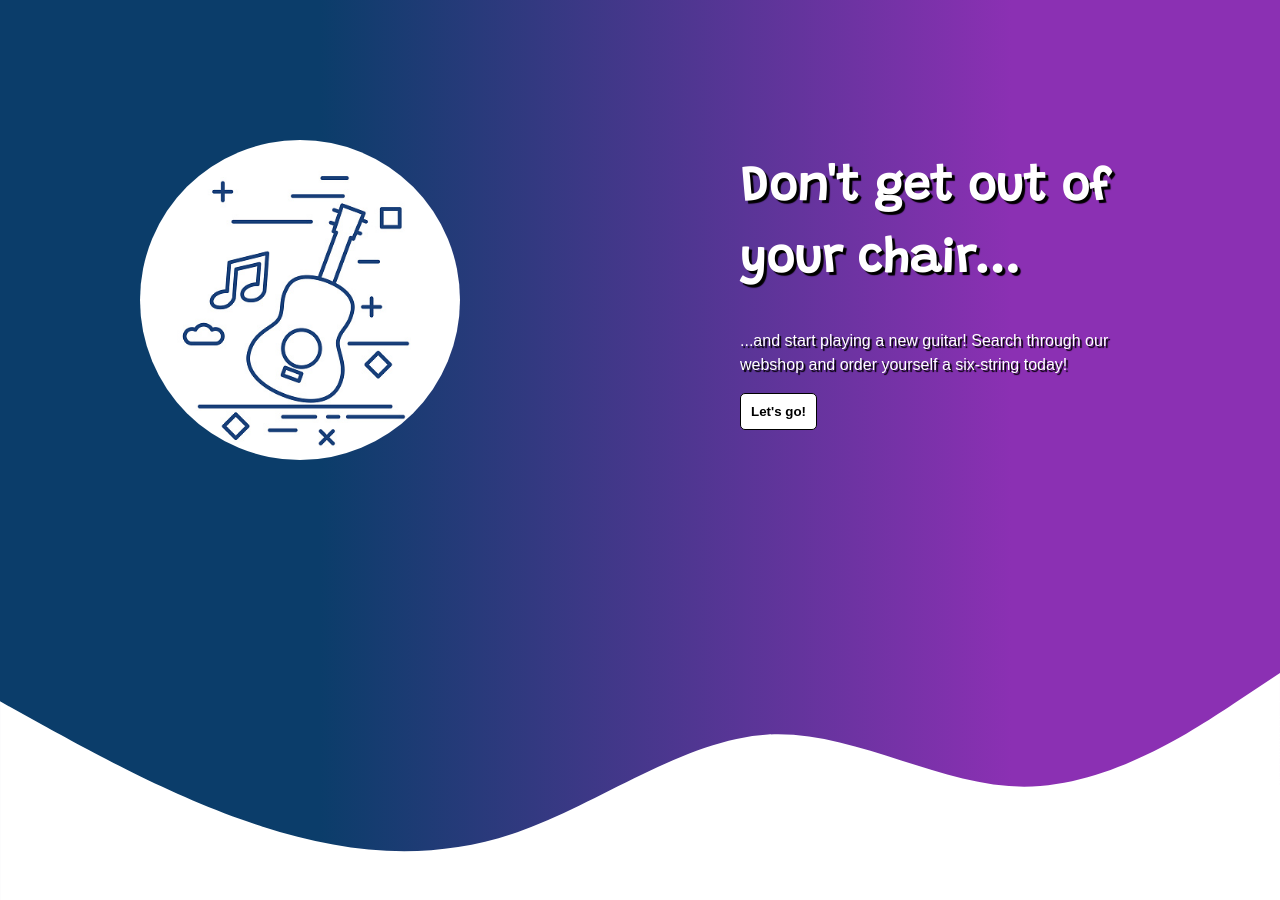
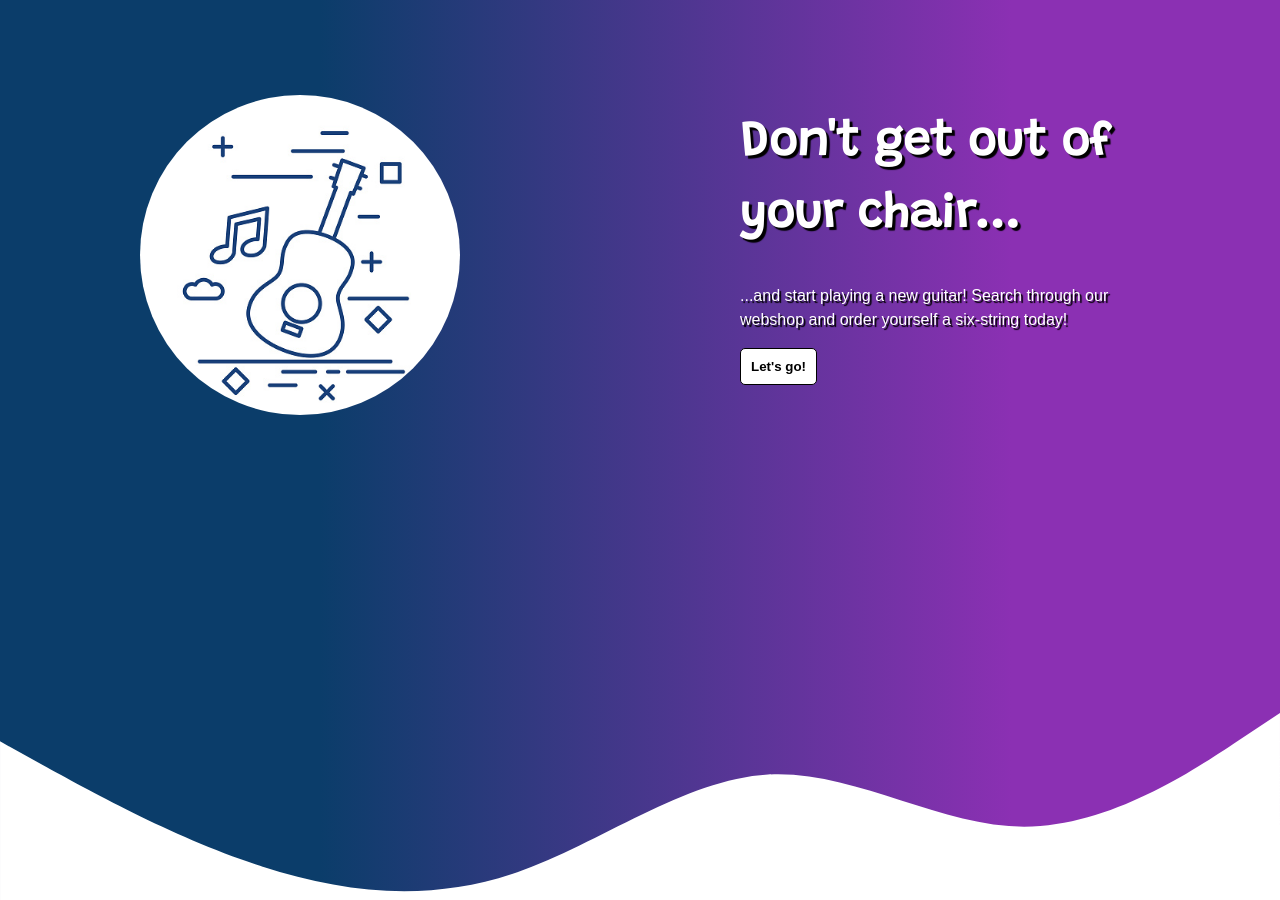
Before and after one commit to droomoord/guitar-webshop, a PHP site: page / in a window 1280 px wide. Run offline with PHP 8.4, Linux system fonts and the light colour scheme.

Commit message:
add styling

```diff
--- a/assets/styles/sections/_landing.scss
+++ b/assets/styles/sections/_landing.scss
@@ -20,7 +20,7 @@
       text-shadow: 3px 3px 1px black;
     }
     position: relative;
-    top: 10vh;
+    top: 5vh;
     left: 0px;
     color: white;
     .text {
@@ -46,7 +46,7 @@
   svg {
     display: inline-block;
     position: absolute;
-    bottom: 0;
+    bottom:-40px;
     left: 0;
     transform: rotateY(180deg);
   }
@@ -55,7 +55,7 @@
 @media screen and (max-width: 769px) {
   .container {
     flex-direction: column;
-    h1{
+    h1 {
       font-size: 2em;
     }
     .text {
@@ -68,7 +68,7 @@
 @media screen and (min-width: 769px) {
   .container {
     flex-direction: row;
-    h1{
+    h1 {
       font-size: 3em;
     }
     img {
--- a/assets/styles/style.css
+++ b/assets/styles/style.css
@@ -1071,7 +1071,7 @@ nav .shopping-cart #cart-items-number.jump {
   -ms-flex-pack: distribute;
       justify-content: space-around;
   position: relative;
-  top: 10vh;
+  top: 5vh;
   left: 0px;
   color: white;
 }
@@ -1106,7 +1106,7 @@ nav .shopping-cart #cart-items-number.jump {
 .landing svg {
   display: inline-block;
   position: absolute;
-  bottom: 0;
+  bottom: -40px;
   left: 0;
   -webkit-transform: rotateY(180deg);
           transform: rotateY(180deg);
```
Also changed, not shown: 1 other file.
